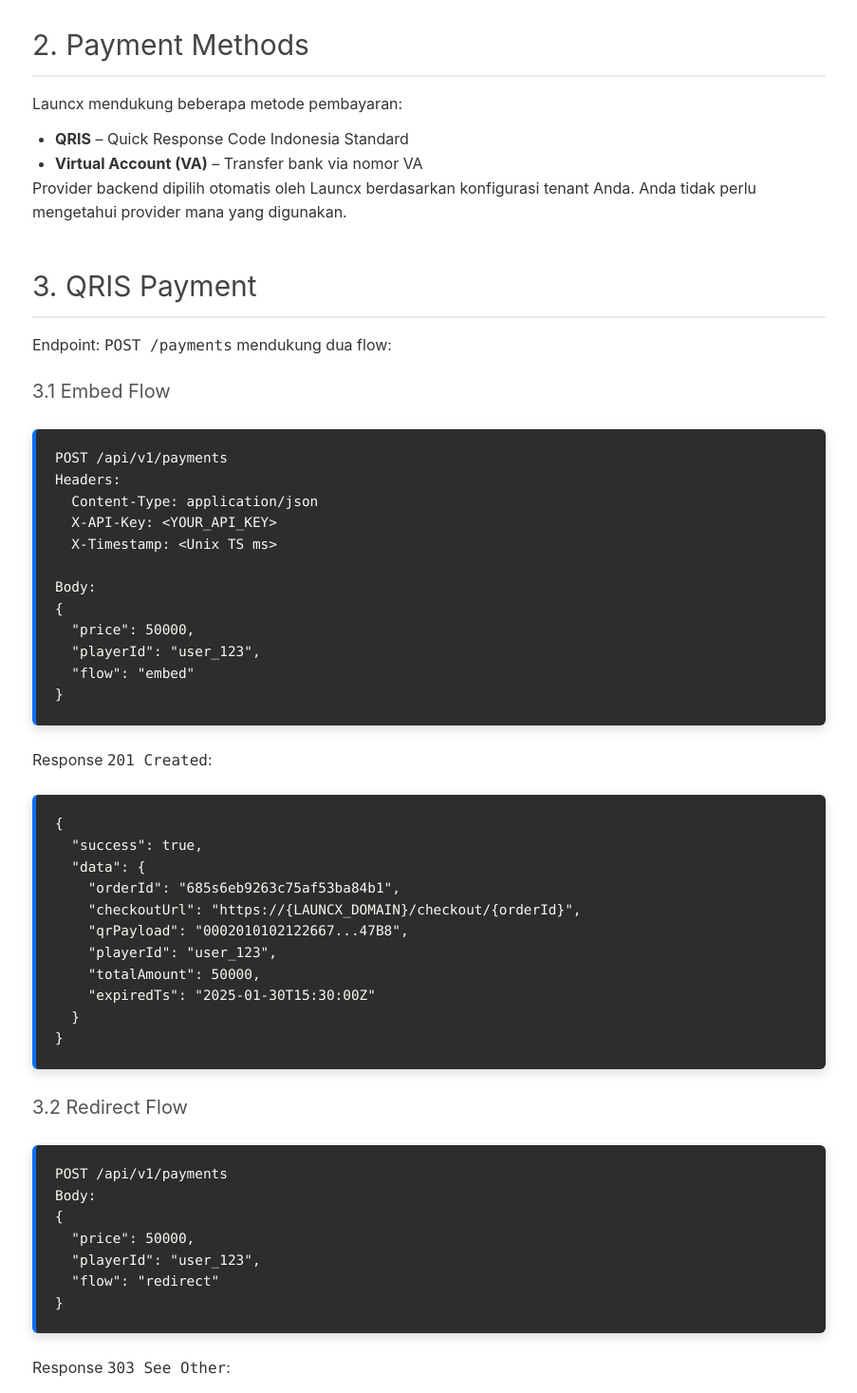
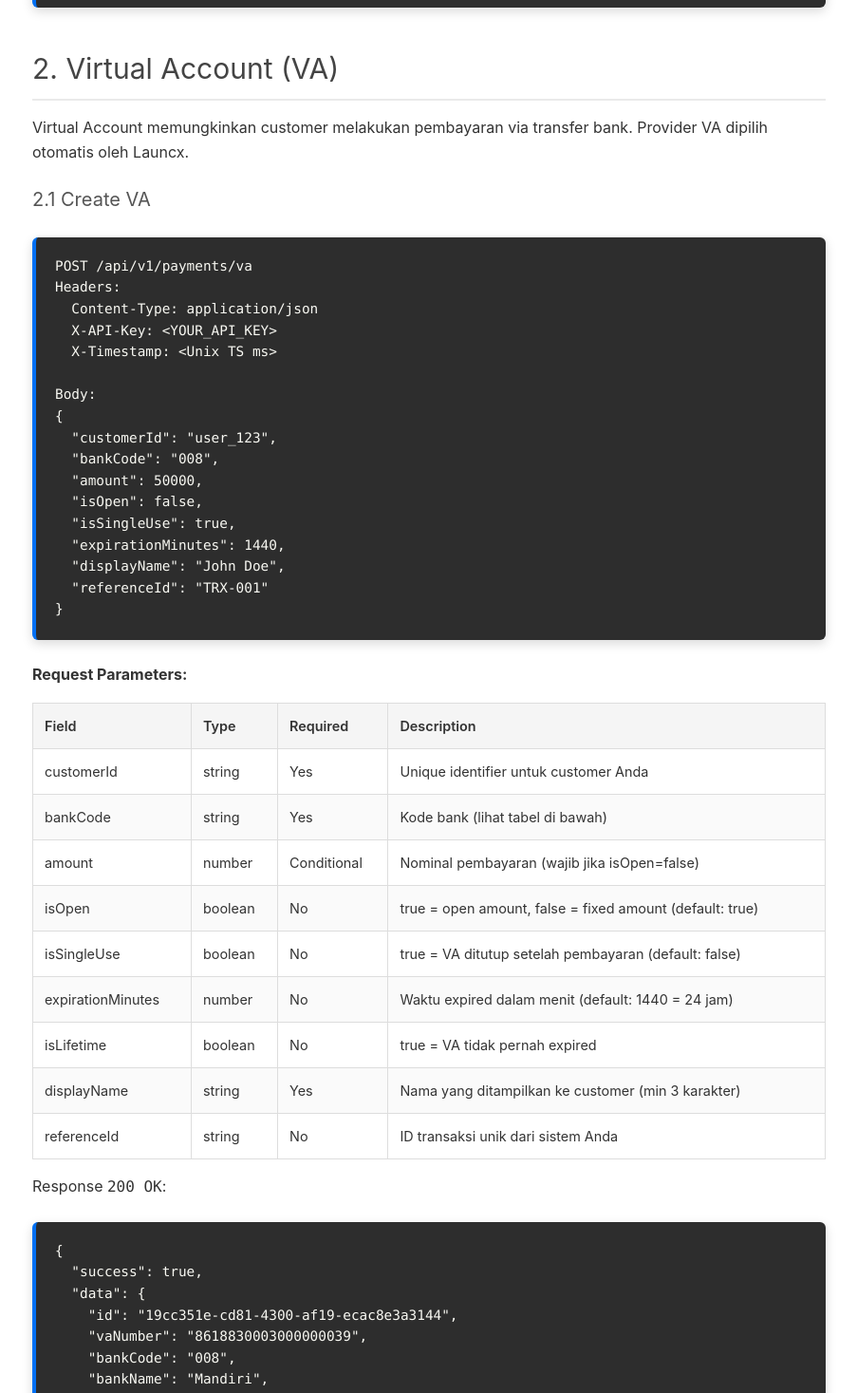
Before and after one commit to Deden199/launcx, a Next.js app in the folder frontend/: page /docs in a window 1280 px wide. Shown: the part 978-2445 px from the top of the page at 95% size, without its empty margins (188-1091 px from the left). Built offline with nearby package versions, Linux system fonts and the light colour scheme.

Commit message:
auto-commit for 36479758-bb70-44f7-aa93-ae8856e1064e

```diff
--- a/frontend/src/pages/docs.tsx
+++ b/frontend/src/pages/docs.tsx
@@ -9,15 +9,19 @@ import styles from './DocsPage.module.css'
  * Provider-agnostic documentation for partner clients.
  *
  * IMPORTANT: This documentation is client-facing.
- * - Do NOT expose internal provider names (DanaRapay, etc.)
+ * - Do NOT expose internal provider names
  * - Do NOT expose internal callback paths
  * - Use generic endpoints only
+ * - Focus on VA for initial launch
  */
 
 const IntegrationDocs: NextPage & { disableLayout?: boolean } = () => (
   <main className={styles.container}>
     {/* ─────────────────────────────────────────────── TITLE */}
     <h1 className={styles.heading1}>Launcx API Integration Guide</h1>
+    <p className={styles.bodyText} style={{ marginTop: '-1rem', color: '#888' }}>
+      Virtual Account Payment Gateway
+    </p>
 
     {/* ──────────────────────────────── ENVIRONMENT & BASE URL */}
     <section className={styles.section}>
@@ -61,92 +65,16 @@ api.interceptors.request.use(cfg => {
 export default api`}</code></pre>
     </section>
 
-    {/* ─────────────────────────────────── 2. Payment Methods */}
+    {/* ─────────────────────────────────── 2. Virtual Account (VA) */}
     <section className={styles.section}>
-      <h2 className={styles.heading2}>2. Payment Methods</h2>
-      <p className={styles.bodyText}>
-        Launcx mendukung beberapa metode pembayaran:
-      </p>
-      <ul className={styles.list}>
-        <li><strong>QRIS</strong> – Quick Response Code Indonesia Standard</li>
-        <li><strong>Virtual Account (VA)</strong> – Transfer bank via nomor VA</li>
-      </ul>
-      <p className={styles.bodyText}>
-        Provider backend dipilih otomatis oleh Launcx berdasarkan konfigurasi tenant Anda.
-        Anda tidak perlu mengetahui provider mana yang digunakan.
-      </p>
-    </section>
-
-    {/* ─────────────────────────────────── 3. QRIS Payment */}
-    <section className={styles.section}>
-      <h2 className={styles.heading2}>3. QRIS Payment</h2>
-      <p className={styles.bodyText}>
-        Endpoint: <code>POST /payments</code> mendukung dua flow:
-      </p>
-
-      {/* Embed Flow */}
-      <h3 className={styles.heading3}>3.1 Embed Flow</h3>
-      <pre className={styles.codeBlock}><code>{`POST /api/v1/payments
-Headers:
-  Content-Type: application/json
-  X-API-Key: <YOUR_API_KEY>
-  X-Timestamp: <Unix TS ms>
-
-Body:
-{
-  "price": 50000,
-  "playerId": "user_123",
-  "flow": "embed"
-}`}</code></pre>
-      <p className={styles.bodyText}>Response <code>201 Created</code>:</p>
-      <pre className={styles.codeBlock}><code>{`{
-  "success": true,
-  "data": {
-    "orderId": "685s6eb9263c75af53ba84b1",
-    "checkoutUrl": "https://{LAUNCX_DOMAIN}/checkout/{orderId}",
-    "qrPayload": "0002010102122667...47B8",
-    "playerId": "user_123",
-    "totalAmount": 50000,
-    "expiredTs": "2025-01-30T15:30:00Z"
-  }
-}`}</code></pre>
-
-      {/* Redirect Flow */}
-      <h3 className={styles.heading3}>3.2 Redirect Flow</h3>
-      <pre className={styles.codeBlock}><code>{`POST /api/v1/payments
-Body:
-{
-  "price": 50000,
-  "playerId": "user_123",
-  "flow": "redirect"
-}`}</code></pre>
-      <p className={styles.bodyText}>Response <code>303 See Other</code>:</p>
-      <pre className={styles.codeBlock}><code>{`HTTP/1.1 303 See Other
-Location: https://{LAUNCX_DOMAIN}/checkout/685e6f36263c75af53ba84b3`}</code></pre>
-
-      <h4 className={styles.heading3}>cURL Example</h4>
-      <pre className={styles.codeBlock}><code>{`TS=$(date +%s000)
-
-curl -X POST $LAUNCX_BASE_URL/payments \\
-  -H "Content-Type: application/json" \\
-  -H "X-API-Key: <YOUR_API_KEY>" \\
-  -H "X-Timestamp: $TS" \\
-  -d '{
-    "price": 50000,
-    "playerId": "user_123"
-  }'`}</code></pre>
-    </section>
-
-    {/* ─────────────────────────────────── 4. Virtual Account (VA) */}
-    <section className={styles.section}>
-      <h2 className={styles.heading2}>4. Virtual Account (VA)</h2>
+      <h2 className={styles.heading2}>2. Virtual Account (VA)</h2>
       <p className={styles.bodyText}>
         Virtual Account memungkinkan customer melakukan pembayaran via transfer bank.
         Provider VA dipilih otomatis oleh Launcx.
       </p>
 
-      {/* 4.1 Create VA */}
-      <h3 className={styles.heading3}>4.1 Create VA</h3>
+      {/* 2.1 Create VA */}
+      <h3 className={styles.heading3}>2.1 Create VA</h3>
       <pre className={styles.codeBlock}><code>{`POST /api/v1/payments/va
 Headers:
   Content-Type: application/json
@@ -225,8 +153,8 @@ curl -X POST $LAUNCX_BASE_URL/payments/va \\
     "referenceId": "TRX-001"
   }'`}</code></pre>
 
-      {/* 4.2 Get VA Info */}
-      <h3 className={styles.heading3}>4.2 Get VA Info</h3>
+      {/* 2.2 Get VA Info */}
+      <h3 className={styles.heading3}>2.2 Get VA Info</h3>
       <pre className={styles.codeBlock}><code>{`GET /api/v1/payments/va/{vaId}
 Headers:
   X-API-Key: <YOUR_API_KEY>
@@ -247,8 +175,8 @@ Headers:
   }
 }`}</code></pre>
 
-      {/* 4.3 Update VA */}
-      <h3 className={styles.heading3}>4.3 Update VA</h3>
+      {/* 2.3 Update VA */}
+      <h3 className={styles.heading3}>2.3 Update VA</h3>
       <pre className={styles.codeBlock}><code>{`PUT /api/v1/payments/va/{vaId}
 Headers:
   Content-Type: application/json
@@ -261,8 +189,8 @@ Body:
   "displayName": "Jane Doe"
 }`}</code></pre>
 
-      {/* 4.4 Bank Codes */}
-      <h3 className={styles.heading3}>4.4 Supported Banks</h3>
+      {/* 2.4 Bank Codes */}
+      <h3 className={styles.heading3}>2.4 Supported Banks</h3>
       <table className={styles.table}>
         <thead>
           <tr><th>Bank Code</th><th>Bank Name</th></tr>
@@ -280,14 +208,14 @@ Body:
       </p>
     </section>
 
-    {/* ─────────────────────────────────── 5. Transaction Status */}
+    {/* ─────────────────────────────────── 3. Transaction Status */}
     <section className={styles.section}>
-      <h2 className={styles.heading2}>5. Transaction Status</h2>
+      <h2 className={styles.heading2}>3. Transaction Status</h2>
       <p className={styles.bodyText}>
         Berikut adalah status transaksi yang akan Anda terima:
       </p>
 
-      <h3 className={styles.heading3}>5.1 Payment Status</h3>
+      <h3 className={styles.heading3}>3.1 Payment Status</h3>
       <table className={styles.table}>
         <thead>
           <tr><th>Status</th><th>Description</th></tr>
@@ -301,7 +229,7 @@ Body:
         </tbody>
       </table>
 
-      <h3 className={styles.heading3}>5.2 Settlement Status</h3>
+      <h3 className={styles.heading3}>3.2 Settlement Status</h3>
       <table className={styles.table}>
         <thead>
           <tr><th>Status</th><th>Description</th></tr>
@@ -314,47 +242,22 @@ Body:
       </table>
     </section>
 
-    {/* ─────────────────────────────────── 6. Callbacks */}
+    {/* ─────────────────────────────────── 4. Callbacks */}
     <section className={styles.section}>
-      <h2 className={styles.heading2}>6. Callbacks</h2>
+      <h2 className={styles.heading2}>4. Callbacks</h2>
       <p className={styles.bodyText}>
         Launcx akan mengirim HTTP POST ke callback URL Anda saat status transaksi berubah.
       </p>
 
-      <h3 className={styles.heading3}>6.1 Register Callback URL</h3>
+      <h3 className={styles.heading3}>4.1 Register Callback URL</h3>
       <p className={styles.bodyText}>
         Daftarkan endpoint Anda melalui Client Dashboard sebelum menerima callback.
       </p>
-      <pre className={styles.codeBlock}><code>{`POST /api/v1/client/callback-url
-Authorization: Bearer <YOUR_JWT_TOKEN>
-Content-Type: application/json
 
-Body:
-{
-  "url": "https://your-server.com/api/launcx-callback"
-}`}</code></pre>
-
-      <h3 className={styles.heading3}>6.2 Callback Payload</h3>
+      <h3 className={styles.heading3}>4.2 Callback Payload</h3>
       <p className={styles.bodyText}>
-        Format callback yang <strong>unified</strong> untuk semua metode pembayaran (QRIS & VA):
+        Format callback untuk transaksi VA:
       </p>
-      <pre className={styles.codeBlock}><code>{`{
-  "event": "payment.updated",
-  "data": {
-    "orderId": "685d4578f2745f068c635f17",
-    "channel": "QRIS",
-    "status": "SETTLED",
-    "settlementStatus": "SUCCESS",
-    "grossAmount": 50000,
-    "fee": 500,
-    "netAmount": 49500,
-    "customerId": "user_123",
-    "occurredAt": "2025-01-30T14:30:00Z",
-    "nonce": "550e8400-e29b-41d4-a716-446655440000"
-  }
-}`}</code></pre>
-
-      <p className={styles.bodyText}>Untuk transaksi <strong>VA</strong>, payload akan menyertakan field tambahan:</p>
       <pre className={styles.codeBlock}><code>{`{
   "event": "payment.updated",
   "data": {
@@ -374,7 +277,7 @@ Body:
   }
 }`}</code></pre>
 
-      <h3 className={styles.heading3}>6.3 Callback Events</h3>
+      <h3 className={styles.heading3}>4.3 Callback Events</h3>
       <table className={styles.table}>
         <thead>
           <tr><th>Event</th><th>Description</th></tr>
@@ -385,10 +288,10 @@ Body:
         </tbody>
       </table>
 
-      <h3 className={styles.heading3}>6.4 Signature Verification</h3>
+      <h3 className={styles.heading3}>4.4 Signature Verification</h3>
       <p className={styles.bodyText}>
         Setiap callback menyertakan signature di header <code>X-Callback-Signature</code>.
-        <strong>Wajib</strong> verifikasi signature untuk keamanan.
+        <strong> Wajib</strong> verifikasi signature untuk keamanan.
       </p>
       <pre className={styles.codeBlock}><code>{`// Node.js signature verification
 import crypto from 'crypto'
@@ -431,30 +334,23 @@ app.post('/api/launcx-callback', express.json(), (req, res) => {
   return res.json({ success: true })
 })`}</code></pre>
 
-      <h3 className={styles.heading3}>6.5 Callback Security Best Practices</h3>
+      <h3 className={styles.heading3}>4.5 Callback Security Best Practices</h3>
       <ul className={styles.list}>
         <li><strong>Always verify signature</strong> - Jangan proses callback tanpa verifikasi</li>
         <li><strong>Use HTTPS</strong> - Callback URL wajib HTTPS</li>
         <li><strong>Idempotency</strong> - Handle duplicate callback dengan cek <code>nonce</code></li>
         <li><strong>Respond quickly</strong> - Respond 200 OK dalam 5 detik, proses async jika perlu</li>
       </ul>
-
-      <h3 className={styles.heading3}>6.6 Retry Callback</h3>
-      <p className={styles.bodyText}>
-        Jika callback gagal, Anda bisa trigger ulang dari Dashboard atau via API:
-      </p>
-      <pre className={styles.codeBlock}><code>{`POST /api/v1/client/callbacks/{orderId}/retry
-Authorization: Bearer <YOUR_JWT_TOKEN>`}</code></pre>
     </section>
 
-    {/* ─────────────────────────────────── 7. Withdrawal */}
+    {/* ─────────────────────────────────── 5. Withdrawal */}
     <section className={styles.section}>
-      <h2 className={styles.heading2}>7. Withdrawal</h2>
+      <h2 className={styles.heading2}>5. Withdrawal</h2>
       <p className={styles.bodyText}>
         Tarik saldo Anda ke rekening bank melalui Dashboard atau API.
       </p>
 
-      <h3 className={styles.heading3}>7.1 Create Withdrawal</h3>
+      <h3 className={styles.heading3}>5.1 Create Withdrawal</h3>
       <pre className={styles.codeBlock}><code>{`POST /api/v1/client/withdrawals
 Authorization: Bearer <YOUR_JWT_TOKEN>
 Content-Type: application/json
@@ -467,7 +363,7 @@ Body:
   "accountName": "John Doe"
 }`}</code></pre>
 
-      <h3 className={styles.heading3}>7.2 Withdrawal Status</h3>
+      <h3 className={styles.heading3}>5.2 Withdrawal Status</h3>
       <table className={styles.table}>
         <thead>
           <tr><th>Status</th><th>Description</th></tr>
@@ -480,9 +376,9 @@ Body:
       </table>
     </section>
 
-    {/* ─────────────────────────────────── 8. Error Codes */}
+    {/* ─────────────────────────────────── 6. Error Codes */}
     <section className={styles.section}>
-      <h2 className={styles.heading2}>8. Error Responses</h2>
+      <h2 className={styles.heading2}>6. Error Responses</h2>
       <pre className={styles.codeBlock}><code>{`{
   "success": false,
   "error": "Error message",
@@ -502,22 +398,11 @@ Body:
       </table>
     </section>
 
-    {/* ─────────────────────────────────── 9. Integration Flow */}
+    {/* ─────────────────────────────────── 7. Integration Flow */}
     <section className={styles.section}>
-      <h2 className={styles.heading2}>9. Integration Flow</h2>
+      <h2 className={styles.heading2}>7. Integration Flow</h2>
 
-      <h3 className={styles.heading3}>9.1 QRIS Flow</h3>
-      <ol className={styles.list}>
-        <li>Login ke Dashboard & dapatkan <code>API Key</code></li>
-        <li>Register Callback URL di Dashboard</li>
-        <li>Create Order via <code>POST /payments</code></li>
-        <li>Tampilkan QR Code ke customer (embed) atau redirect ke checkout</li>
-        <li>Customer scan & bayar</li>
-        <li>Terima Callback dengan status <code>PAID</code> / <code>SETTLED</code></li>
-        <li>Verify signature & update status di sistem Anda</li>
-      </ol>
-
-      <h3 className={styles.heading3}>9.2 VA Flow</h3>
+      <h3 className={styles.heading3}>VA Payment Flow</h3>
       <ol className={styles.list}>
         <li>Login ke Dashboard & dapatkan <code>API Key</code></li>
         <li>Register Callback URL di Dashboard</li>
@@ -529,11 +414,11 @@ Body:
       </ol>
     </section>
 
-    {/* ─────────────────────────────────── 10. SDK */}
+    {/* ─────────────────────────────────── 8. SDK */}
     <section className={styles.section}>
-      <h2 className={styles.heading2}>10. SDK / Code Examples</h2>
+      <h2 className={styles.heading2}>8. SDK / Code Examples</h2>
 
-      <h3 className={styles.heading3}>10.1 Node.js / TypeScript Client</h3>
+      <h3 className={styles.heading3}>8.1 Node.js / TypeScript Client</h3>
       <pre className={styles.codeBlock}><code>{`// launcx-client.ts
 import axios, { AxiosInstance } from 'axios'
 
@@ -551,12 +436,6 @@ interface CreateVAParams {
   expirationMinutes?: number
   displayName: string
   referenceId?: string
-}
-
-interface CreateQRISParams {
-  price: number
-  playerId: string
-  flow?: 'embed' | 'redirect'
 }
 
 class LauncxClient {
@@ -578,12 +457,6 @@ class LauncxClient {
     })
   }
 
-  // ─── QRIS ───────────────────────────────────────
-  async createQRIS(params: CreateQRISParams) {
-    const { data } = await this.client.post('/payments', params)
-    return data
-  }
-
   // ─── VA ─────────────────────────────────────────
   async createVA(params: CreateVAParams) {
     const { data } = await this.client.post('/payments/va', params)
@@ -603,7 +476,7 @@ class LauncxClient {
 
 export default LauncxClient`}</code></pre>
 
-      <h3 className={styles.heading3}>10.2 Usage Example</h3>
+      <h3 className={styles.heading3}>8.2 Usage Example</h3>
       <pre className={styles.codeBlock}><code>{`import LauncxClient from './launcx-client'
 
 const launcx = new LauncxClient({
@@ -631,7 +504,7 @@ async function createPayment(userId: string, amount: number) {
   return result.data
 }`}</code></pre>
 
-      <h3 className={styles.heading3}>10.3 Callback Handler</h3>
+      <h3 className={styles.heading3}>8.3 Callback Handler</h3>
       <pre className={styles.codeBlock}><code>{`import express from 'express'
 import crypto from 'crypto'
 
@@ -658,7 +531,7 @@ router.post('/launcx-callback', express.json(), async (req, res) => {
   }
 
   const { event, data } = req.body
-  const { orderId, status, settlementStatus, channel, netAmount, customerId, nonce } = data
+  const { orderId, status, settlementStatus, vaNumber, bankName, netAmount, customerId, nonce } = data
 
   // 2. Check idempotency (prevent duplicate processing)
   const alreadyProcessed = await checkNonceProcessed(nonce)
@@ -667,7 +540,8 @@ router.post('/launcx-callback', express.json(), async (req, res) => {
   }
 
   // 3. Process based on status
-  console.log(\`[\${channel}] Order \${orderId}: \${status} (settlement: \${settlementStatus})\`)
+  console.log(\`[VA] Order \${orderId}: \${status} (settlement: \${settlementStatus})\`)
+  console.log(\`VA: \${vaNumber} (\${bankName}), Amount: \${netAmount}\`)
 
   if (status === 'SETTLED' && settlementStatus === 'SUCCESS') {
     // Payment fully settled - update your system
@@ -689,24 +563,23 @@ router.post('/launcx-callback', express.json(), async (req, res) => {
 export default router`}</code></pre>
     </section>
 
-    {/* ─────────────────────────────────── 11. Dashboard */}
+    {/* ─────────────────────────────────── 9. Dashboard */}
     <section className={styles.section}>
-      <h2 className={styles.heading2}>11. Client Dashboard</h2>
+      <h2 className={styles.heading2}>9. Client Dashboard</h2>
       <p className={styles.bodyText}>
         Akses Dashboard di <code>https://{'{LAUNCX_DOMAIN}'}/client/dashboard</code>. Fitur:
       </p>
       <ul className={styles.list}>
-        <li><strong>Transaction Dashboard</strong> - Monitor semua transaksi (QRIS & VA)</li>
+        <li><strong>Transaction Dashboard</strong> - Monitor semua transaksi VA</li>
         <li><strong>Balance</strong> - Lihat saldo aktif dan pending</li>
         <li><strong>Withdrawal</strong> - Request penarikan dana</li>
         <li><strong>Settings</strong> - Konfigurasi callback URL dan API keys</li>
-        <li><strong>Reports</strong> - Download laporan transaksi</li>
       </ul>
     </section>
 
-    {/* ─────────────────────────────────── 12. Support */}
+    {/* ─────────────────────────────────── 10. Support */}
     <section className={styles.section}>
-      <h2 className={styles.heading2}>12. Support</h2>
+      <h2 className={styles.heading2}>10. Support</h2>
       <p className={styles.bodyText}>
         Untuk bantuan teknis, hubungi tim support Launcx melalui Dashboard atau email.
       </p>
```
